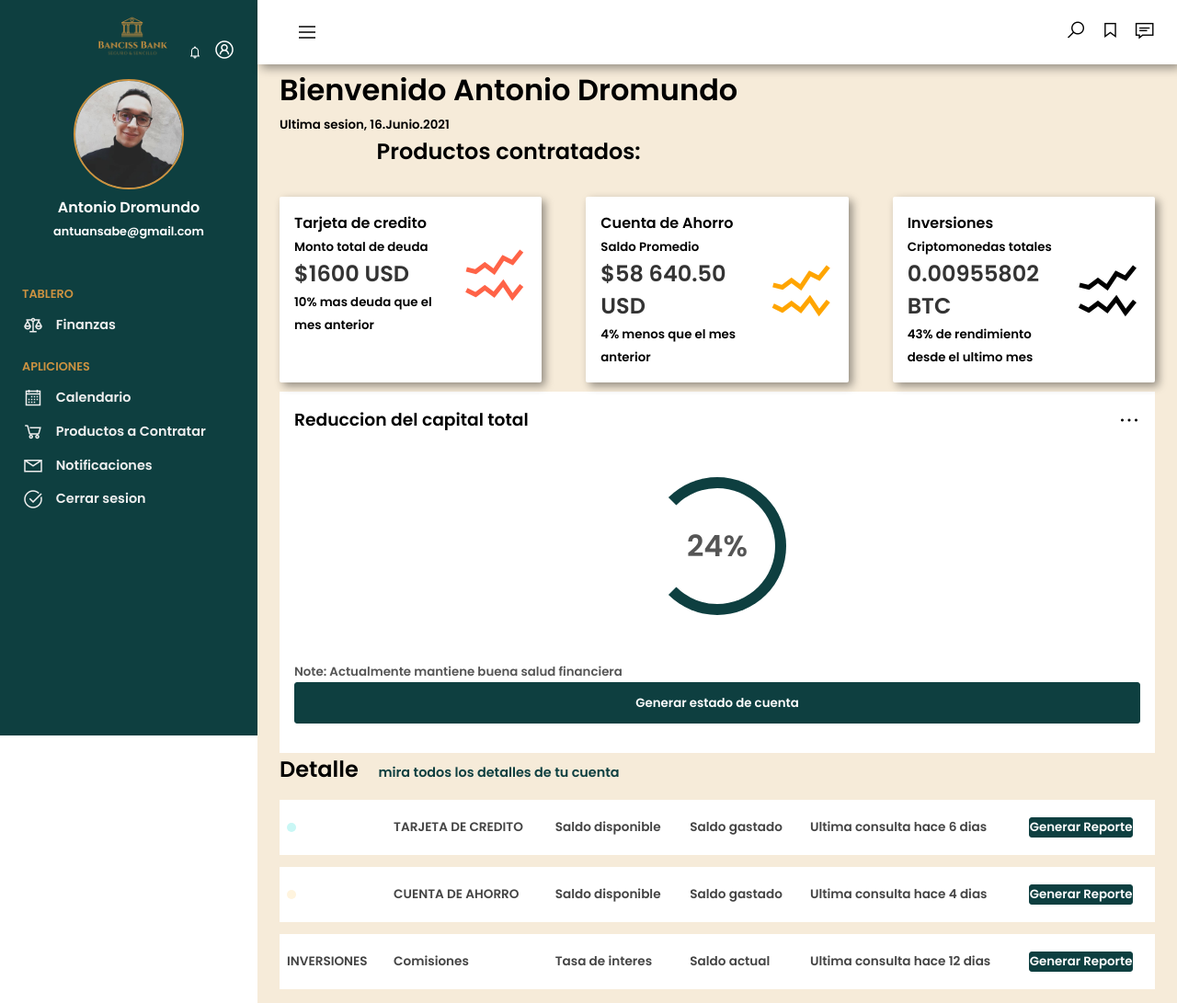
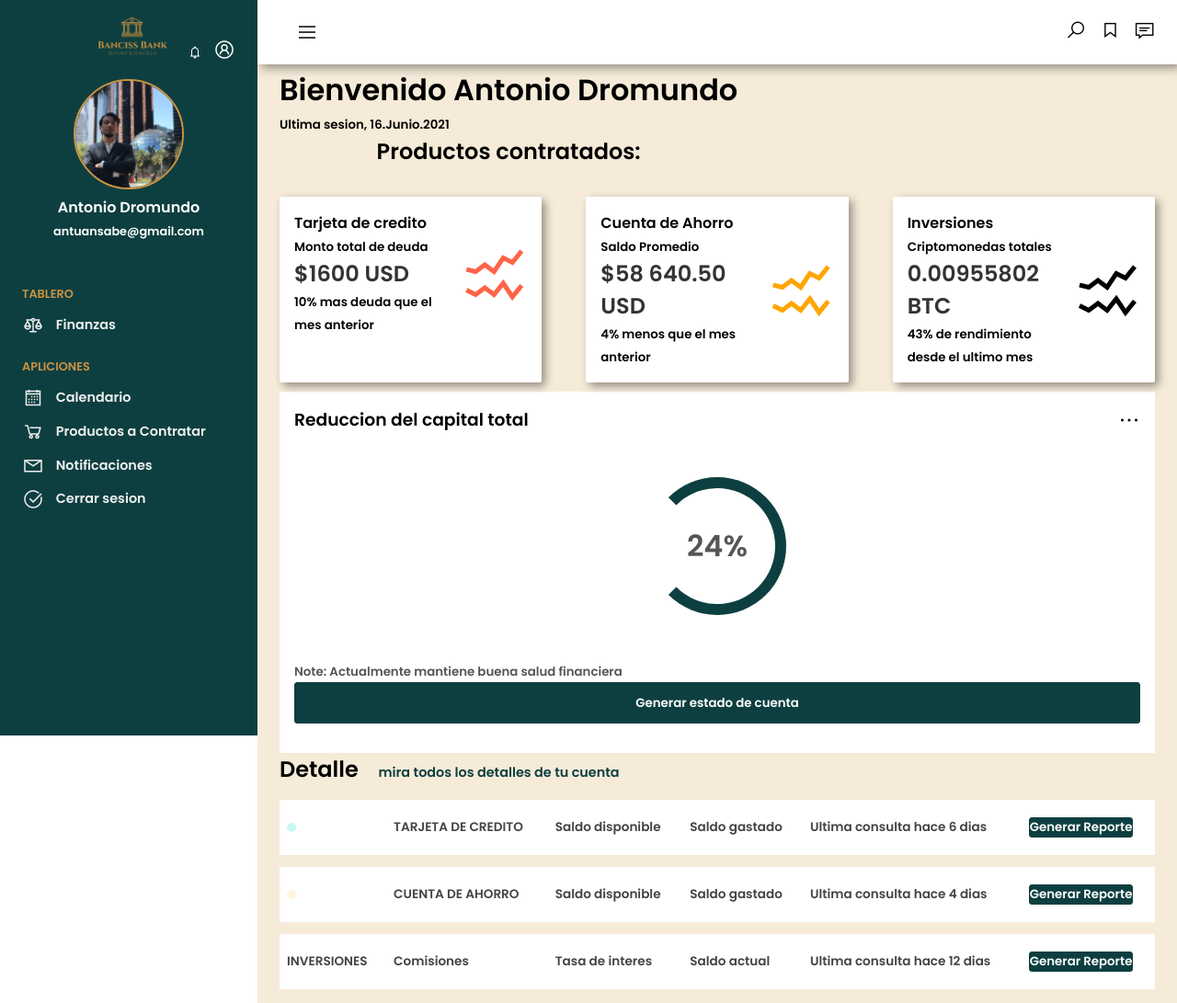
Before and after one commit to antuansabe/Dashboard, a plain HTML site: page index.html in a window 1280 px wide. Shown: the top 1091 px of the page at 92% size. Drawn offline with nearby package versions, Linux system fonts and the light colour scheme.

Commit message:
Update index.html

```diff
--- a/index.html
+++ b/index.html
@@ -25,7 +25,7 @@
 
        <div class="sidebar-main">
            <div class="sidebar-user">
-               <img src="img/2.jpeg" alt="">
+               <img src="img/3.jpeg" alt="">
                <div>
                    <h3>Antonio Dromundo</h3>
                    <span>antuansabe@gmail.com</span>
```
